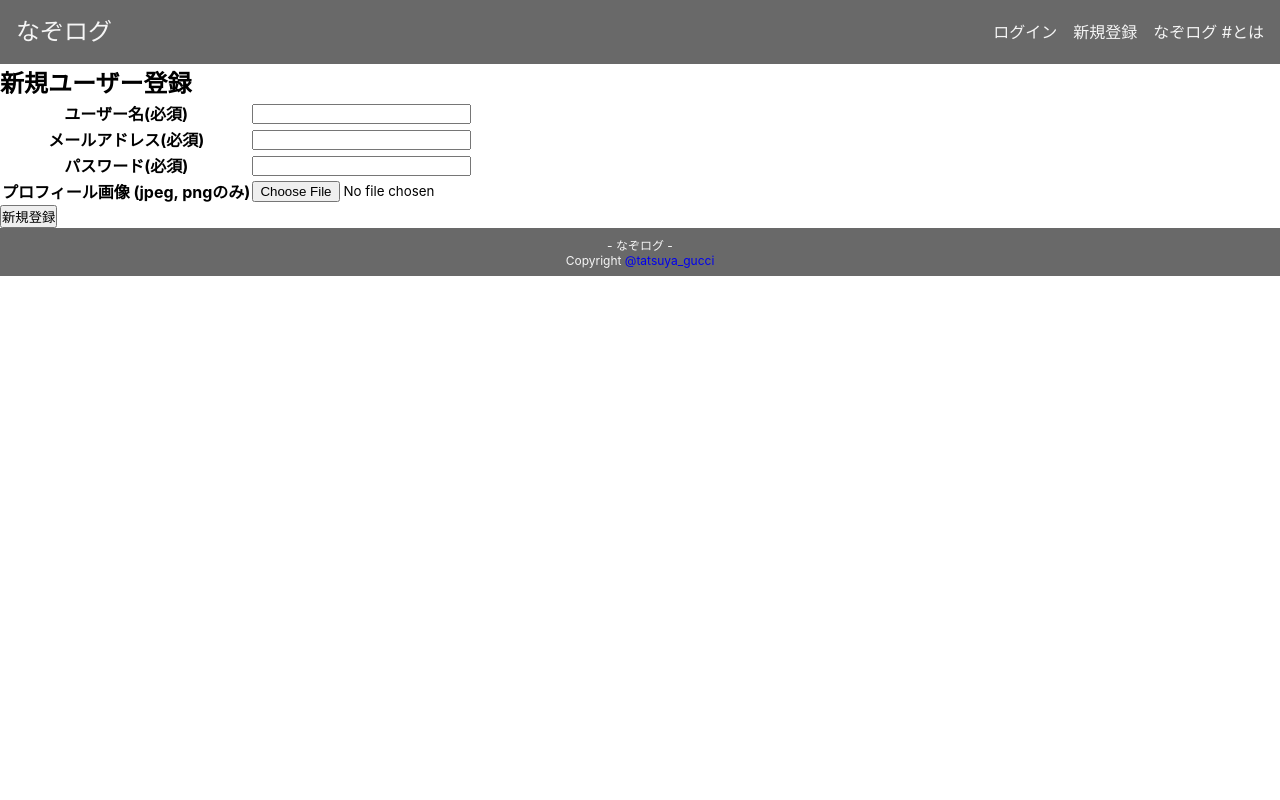
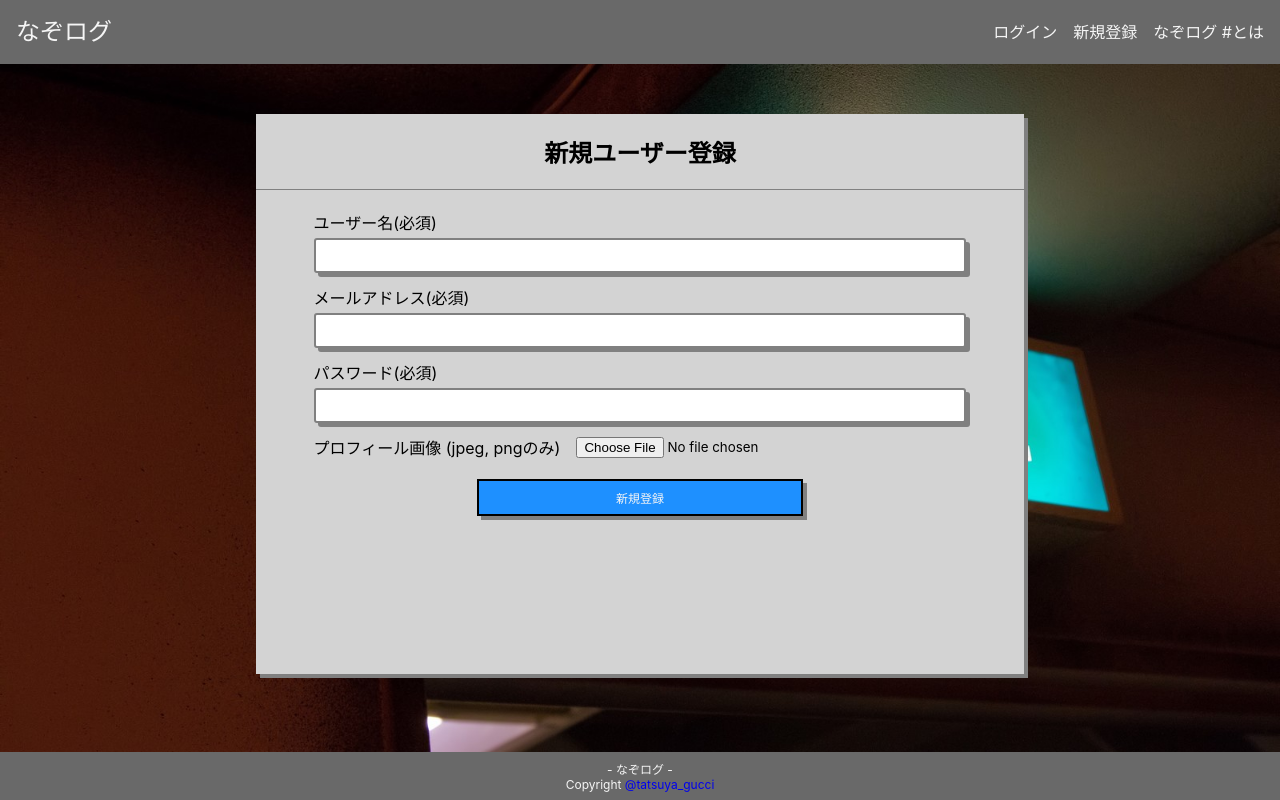
Before and after one commit to KEY60228/mystery_logger2.0, a PHP site: page /users/signup in a window 1280 px wide. Run offline with PHP 8.4, Linux system fonts and the light colour scheme; style sheets or scripts are compiled from the project's sources; some libraries are stand-ins or nearby versions.

Commit message:
LP is done (next: each users action pages)

```diff
--- a/views/layout.php
+++ b/views/layout.php
@@ -55,5 +55,6 @@
     <p>Copyright <a href="https://twitter.com/tatsuya_gucci" target=”_blank”>@tatsuya_gucci</a></p>
   </footer>
 
+  <script src="/js/main.js"></script>
 </body>
 </html>
--- a/views/users/signup.php
+++ b/views/users/signup.php
@@ -1,44 +1,37 @@
 <?php $this->setLayoutVar('title', '新規ユーザー登録') ?>
 
-<h2>新規ユーザー登録</h2>
+<div class="background-img">
+  <div class="before-login-container">
+    <h2 class="before-login-subtitle">新規ユーザー登録</h2>
 
-<form action="<?php echo $base_url; ?>/users/register" method="post" enctype="multipart/form-data">
-  <input type="hidden" name="_token" value="<?php echo $this->escape($_token); ?>">
+    <form action="<?php echo $base_url; ?>/users/register" method="post" enctype="multipart/form-data" class="before-login-form">
+      <input type="hidden" name="_token" value="<?php echo $this->escape($_token); ?>">
 
-  <?php if (isset($errors) && count($errors) > 0): ?>
-    <?php echo $this->render('errors', array('errors' => $errors)); ?>
-  <?php endif; ?>
+      <?php if (isset($errors) && count($errors) > 0): ?>
+        <?php echo $this->render('errors', array('errors' => $errors)); ?>
+      <?php endif; ?>
 
-  <table>
-    <tbody>
-      <tr>
-        <th>ユーザー名(必須)</th>
-        <td>
+      <div class="before-login-client-input">
+        <div class="before-login-client-content">
+          <p>ユーザー名(必須)</p>
           <input type="text" name="user_name" value="<?php echo $this->escape($user_name); ?>">
-        </td>
-      </tr>
-      <tr>
-        <th>メールアドレス(必須)</th>
-        <td>
+        </div>
+        <div class="before-login-client-content">
+          <p>メールアドレス(必須)</p>
           <input type="text" name="email" value="<?php echo $this->escape($email); ?>">
-        </td>
-      </tr>
-      <tr>
-        <th>パスワード(必須)</th>
-        <td>
+        </div>
+        <div class="before-login-client-content">
+          <p>パスワード(必須)</p>
           <input type="password" name="password" value="<?php echo $this->escape($password); ?>">
-        </td>
-      </tr>
-      <tr>
-        <th>プロフィール画像 (jpeg, pngのみ)</th>
-        <td>
+        </div>
+        <div class="before-login-client-img">
+          <p>プロフィール画像 (jpeg, pngのみ)</p>
           <input type="file" name="profile_image">
-        </td>
-      </tr>
-    </tbody>
-  </table>
+        </div>
+        <input type="submit" value="新規登録" class="before-login-button">
+      </div>
 
-  <p>
-    <input type="submit" value="新規登録">
-  </p>
-</form>
+
+    </form>
+  </div>
+</div>
--- a/web/css/home.css
+++ b/web/css/home.css
@@ -1,7 +1,7 @@
 /* top.php */
 .top-container {
   width: 100%;
-  height: 100vh;
+  height: calc(100vh - 48px);
   background-image: url(exit.jpg);
   background-size: cover;
   color: whitesmoke;
@@ -18,22 +18,21 @@
 /* about.php */
 .about-container {
   width: 100%;
-  height: 100vh;
+  height: calc(100vh - 48px);
   background-image: url(exit.jpg);
   background-size: cover;
   color: whitesmoke; }
-
-.about-message {
+  .about-container .about-message {
     width: 100%;
     height: 100%;
     display: flex;
     flex-direction: column;
     justify-content: center; }
-  .about-message h1 {
+    .about-container .about-message h1 {
       font-weight: normal;
       margin-left: 52px;
       margin-bottom: 36px; }
-  .about-message p {
+    .about-container .about-message p {
       margin-left: 52px;
       margin-bottom: 16px; }
 
--- a/web/css/style.css
+++ b/web/css/style.css
@@ -20,6 +20,7 @@ header {
   height: 64px;
   display: flex;
   background-color: dimgray;
+  position: fixed;
   z-index: 1; }
   header p {
     margin-left: 16px; }
@@ -47,7 +48,10 @@ footer {
   display: flex;
   flex-direction: column;
   justify-content: center;
-  align-items: center; }
+  align-items: center;
+  position: relative;
+  bottom: 0;
+  z-index: 1; }
   footer p {
     color: whitesmoke;
     font-size: 12px; }
--- a/web/css/users.css
+++ b/web/css/users.css
@@ -1,3 +1,61 @@
-
+/* users/signup.php, /users/signin.php */
+.background-img {
+  width: 100%;
+  height: calc(100vh - 48px);
+  background-image: url(exit.jpg);
+  background-size: cover;
+  display: flex;
+  justify-content: center; }
+  .background-img .before-login-container {
+    position: absolute;
+    top: calc(64px + 50px);
+    height: 70%;
+    width: 60%;
+    background-color: lightgray;
+    box-shadow: 4px 4px gray;
+    color: black; }
+    .background-img .before-login-container h2 {
+      margin-top: 20px;
+      text-align: center;
+      border-bottom: 1px solid gray;
+      padding-bottom: 20px; }
+    .background-img .before-login-container .before-login-form {
+      margin-top: 20px; }
+      .background-img .before-login-container .before-login-form .before-login-client-input {
+        margin: 0 auto;
+        display: flex;
+        flex-direction: column;
+        width: 85%; }
+        .background-img .before-login-container .before-login-form .before-login-client-input .before-login-client-content {
+          margin-bottom: 12px; }
+          .background-img .before-login-container .before-login-form .before-login-client-input .before-login-client-content p {
+            margin-bottom: 4px; }
+          .background-img .before-login-container .before-login-form .before-login-client-input .before-login-client-content input {
+            width: 100%;
+            padding: 8px;
+            font-size: 12px;
+            border-radius: 3px;
+            border: 2px solid gray;
+            box-sizing: border-box;
+            box-shadow: 4px 4px gray; }
+        .background-img .before-login-container .before-login-form .before-login-client-input .before-login-client-img {
+          display: flex;
+          align-items: center; }
+          .background-img .before-login-container .before-login-form .before-login-client-input .before-login-client-img input {
+            margin-left: 16px; }
+        .background-img .before-login-container .before-login-form .before-login-client-input .before-login-button {
+          display: inline-block;
+          width: 50%;
+          margin: 20px auto;
+          padding: 8px;
+          background-color: dodgerblue;
+          color: whitesmoke;
+          font-size: 12px;
+          box-shadow: 4px 4px gray;
+          border: 2px solid black; }
+          .background-img .before-login-container .before-login-form .before-login-client-input .before-login-button:hover {
+            box-shadow: none;
+            background-color: whitesmoke;
+            color: dodgerblue; }
 
 /*# sourceMappingURL=users.css.map */
--- /dev/null
+++ b/web/js/main.js
@@ -0,0 +1,18 @@
+'use strict';
+{
+    var menuItems_1 = document.querySelectorAll('.menu li a');
+    var contents_1 = document.querySelectorAll('.content');
+    menuItems_1.forEach(function (clickedItem) {
+        clickedItem.addEventListener('click', function (e) {
+            e.preventDefault();
+            menuItems_1.forEach(function (item) {
+                item.classList.remove('active');
+            });
+            clickedItem.classList.add('active');
+            contents_1.forEach(function (content) {
+                content.classList.remove('active');
+            });
+            document.getElementById(clickedItem.dataset.id).classList.add('active');
+        });
+    });
+}
--- a/web/scss/home.scss
+++ b/web/scss/home.scss
@@ -4,7 +4,7 @@
 
 .top-container {
   width: 100%;
-  height: 100vh;
+  height: calc(100vh - #{$footer_height});
   background-image: url(exit.jpg);
   background-size: cover;
 
@@ -28,12 +28,11 @@
 
 .about-container {
   width: 100%;
-  height: 100vh;
+  height: calc(100vh - #{$footer_height});
   background-image: url(exit.jpg);
   background-size: cover;
 
   color: whitesmoke;
-}
 
   .about-message {
     width: 100%;
@@ -53,3 +52,4 @@
       margin-bottom: 16px;
     }
   }
+}
--- a/web/scss/style.scss
+++ b/web/scss/style.scss
@@ -33,7 +33,7 @@ header {
   height: $header_height;
   display: flex;
   background-color: dimgray;
-  // position: fixed;
+  position: fixed;
   z-index: 1;
 
   p {
@@ -75,8 +75,8 @@ footer {
   flex-direction: column;
   justify-content: center;
   align-items: center;
-  // position: relative;
-  // bottom: 0;
+  position: relative;
+  bottom: 0;
   z-index: 1;
 
   p {
--- a/web/scss/users.scss
+++ b/web/scss/users.scss
@@ -1 +1,85 @@
 @import "variables";
+
+/* users/signup.php, /users/signin.php */
+.background-img {
+  width: 100%;
+  height: calc(100vh - #{$footer_height});
+  background-image: url(exit.jpg);
+  background-size: cover;
+  display: flex;
+  justify-content: center;
+
+  .before-login-container {
+    position: absolute;
+    top: calc(#{$header_height} + 50px);
+    height: 70%;
+    width: 60%;
+    background-color: lightgray;
+    box-shadow: 4px 4px gray;
+    color: black;
+
+    h2 {
+      margin-top: 20px;
+      text-align: center;
+      border-bottom: 1px solid gray;
+      padding-bottom: 20px;
+    }
+
+    .before-login-form {
+      margin-top: 20px;
+
+      .before-login-client-input {
+        margin: 0 auto;
+        display: flex;
+        flex-direction: column;
+        width: 85%;
+
+        .before-login-client-content {
+          margin-bottom: 12px;
+
+          p {
+            margin-bottom: 4px;
+          }
+
+          input {
+            width: 100%;
+            padding: 8px;
+            font-size: 12px;
+            border-radius: 3px;
+            border: 2px solid gray;
+            box-sizing: border-box;
+            box-shadow: 4px 4px gray;
+          }
+        }
+
+        .before-login-client-img{
+          display: flex;
+          align-items: center;
+
+          input {
+            margin-left: 16px;
+          }
+        }
+
+        .before-login-button {
+          display: inline-block;
+          width: 50%;
+          margin: 20px auto;
+          padding: 8px;
+          background-color: dodgerblue;
+          color: whitesmoke;
+          font-size: 12px;
+          box-shadow: 4px 4px gray;
+          border: 2px solid black;
+
+          &:hover {
+            box-shadow: none;
+            background-color: whitesmoke;
+            color: dodgerblue;
+          }
+        }
+      }
+
+    }
+  }
+}
```
Also changed, not shown: views/users/done.php (+17 -0 lines), views/users/show.php (+16 -4 lines), views/users/signin.php (+20 -24 lines), web/ts/main.ts (added, +22 -0 lines). Lines whose indentation alone changed are shown as unchanged.
